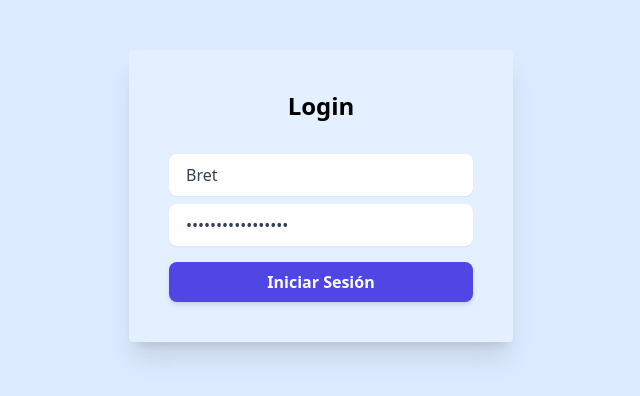
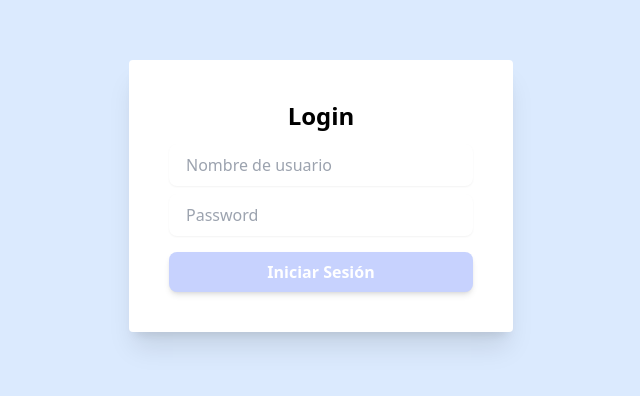
Before and after one commit to leonelhv/s26_angular, an Angular app: page /login in a window 1280 px wide. Shown: the part 204-600 px from the top of the page, without its empty margins (319-959 px from the left). Built offline with nearby package versions, Linux system fonts and the light colour scheme; no server answers.

Commit message:
add validators

```diff
--- a/src/app/app.component.html
+++ b/src/app/app.component.html
@@ -1 +1,3 @@
-<router-outlet></router-outlet>
+<div class="bg-blue-100">
+  <router-outlet></router-outlet>
+</div>
--- a/src/app/pages/login/login.component.html
+++ b/src/app/pages/login/login.component.html
@@ -1,15 +1,18 @@
-<div class="w-full h-screen font-sans bg-blue-100 bg-cover">
+<div class="w-full h-screen font-sans">
   <div class="container flex items-center justify-center flex-1 h-full mx-auto">
     <div class="w-full max-w-lg">
       <div class="leading-loose">
         <form
-          class="max-w-sm p-10 m-auto rounded shadow-xl bg-white/25"
+          class="max-w-sm p-10 m-auto bg-white rounded shadow-xl"
           [formGroup]="formLogin"
           (submit)="onLogin()"
         >
-          <p class="mb-8 text-2xl font-semibold text-center text-black">
+          <p class="mb-3 text-2xl font-semibold text-center text-black">
             Login
           </p>
+          <h3 *ngIf="failLogin" class="mb-4 text-xl text-center text-red-500">
+            Credenciales Incorrectas
+          </h3>
           <div class="mb-2">
             <div class="relative">
               <input
@@ -18,7 +21,15 @@
                 class="flex-1 w-full px-4 py-2 text-base text-gray-700 placeholder-gray-400 bg-white border border-transparent border-gray-300 rounded-lg shadow-sm appearance-none focus:outline-none focus:ring-2 focus:ring-purple-600 focus:border-transparent"
                 placeholder="Nombre de usuario"
                 formControlName="usuario"
+                [ngClass]="{ 'border-red-500': campoNoValido('usuario') }"
               />
+            </div>
+            <div class="text-sm text-red-500">
+              <span
+                *ngIf="form['usuario']?.errors?.['required'] && form['usuario'].touched"
+              >
+                El usuario es requerido
+              </span>
             </div>
           </div>
           <div class="mb-2">
@@ -29,13 +40,22 @@
                 class="flex-1 w-full px-4 py-2 text-base text-gray-700 placeholder-gray-400 bg-white border border-transparent border-gray-300 rounded-lg shadow-sm appearance-none focus:outline-none focus:ring-2 focus:ring-purple-600 focus:border-transparent"
                 placeholder="Password"
                 formControlName="password"
+                [ngClass]="{ 'border-red-500': campoNoValido('password') }"
               />
+            </div>
+            <div class="text-sm text-red-500">
+              <span
+                *ngIf="form['password']?.errors?.['required'] && form['password'].touched"
+              >
+                El password es requerido
+              </span>
             </div>
           </div>
           <div class="flex items-center justify-between mt-4">
             <button
+              [disabled]="formLogin.invalid"
               type="submit"
-              class="w-full px-4 py-2 text-base font-semibold text-center text-white transition duration-200 ease-in bg-indigo-600 rounded-lg shadow-md hover:bg-indigo-700 focus:ring-indigo-500 focus:ring-offset-indigo-200 focus:outline-none focus:ring-2 focus:ring-offset-2"
+              class="w-full px-4 py-2 text-base font-semibold text-center text-white transition duration-200 ease-in bg-indigo-600 rounded-lg shadow-md hover:bg-indigo-700 focus:ring-indigo-500 focus:ring-offset-indigo-200 focus:outline-none focus:ring-2 focus:ring-offset-2 disabled:bg-indigo-200"
             >
               Iniciar Sesión
             </button>
--- a/src/app/pages/login/login.component.ts
+++ b/src/app/pages/login/login.component.ts
@@ -1,5 +1,5 @@
 import { Component } from '@angular/core';
-import { FormBuilder, Validators } from '@angular/forms';
+import { AbstractControl, FormBuilder, Validators } from '@angular/forms';
 import { Router } from '@angular/router';
 import { Credenciales } from 'src/app/interfaces/auth.interface';
 import { AuthService } from 'src/app/services/auth.service';
@@ -9,6 +9,7 @@ import { AuthService } from 'src/app/services/auth.service';
   styleUrls: ['./login.component.css'],
 })
 export class LoginComponent {
+  failLogin = false;
   constructor(
     private fb: FormBuilder,
     private authService: AuthService,
@@ -16,16 +17,30 @@ export class LoginComponent {
   ) {}
 
   formLogin = this.fb.group({
-    usuario: ['Bret', [Validators.required]],
-    password: ['Sincere@april.biz', [Validators.required]],
+    usuario: ['', [Validators.required]],
+    password: ['', [Validators.required]],
   });
+
+  get form(): { [key: string]: AbstractControl } {
+    return this.formLogin.controls;
+  }
+
+  campoNoValido(campo: string) {
+    return (
+      this.formLogin.get(campo)?.invalid && this.formLogin.get(campo)?.touched
+    );
+  }
 
   onLogin() {
     const isLogin = this.authService.login(
       this.formLogin.value as Credenciales
     );
 
-    if (!isLogin) return;
+    if (!isLogin) {
+      this.failLogin = true;
+      return;
+    }
+    this.failLogin = false;
 
     this.router.navigate(['home']);
   }
```
